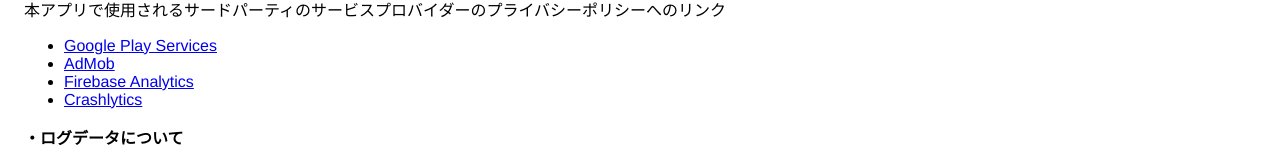
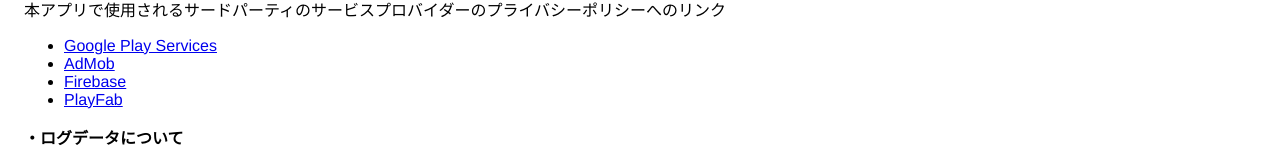
Before and after one commit to kinTomoGames/kinTomoGames.github.io, a plain HTML site: page index.html in a window 1280 px wide. Shown: the part 286-449 px from the top of the page. Drawn offline with Linux system fonts and the light colour scheme.

Commit message:
Update index.html

```diff
--- a/index.html
+++ b/index.html
@@ -17,8 +17,8 @@
                       本アプリで使用されるサードパーティのサービスプロバイダーのプライバシーポリシーへのリンク
                     </p> <ul><li><a href="https://www.google.com/policies/privacy/" target="_blank">Google Play Services</a></li>
                       <li><a href="https://support.google.com/admob/answer/6128543?hl=en" target="_blank">AdMob</a></li>
-                      <li><a href="https://firebase.google.com/policies/analytics" target="_blank">Firebase Analytics</a></li><!----><!---->
-                      <li><a href="http://try.crashlytics.com/terms/privacy-policy.pdf" target="_blank">Crashlytics</a></li><!----><!----><!----><!----><!----></ul></div>
+                      <li><a href="https://firebase.google.com/support/privacy?hl=ja" target="_blank">Firebase</a></li><!----><!---->
+                      <li><a href="https://www.microsoft.com/en-us/privacy/privacystatement" target="_blank">PlayFab</a></li><!----><!----><!----><!----><!----></ul></div>
                     <p><strong>・ログデータについて</strong></p> <p>
                     本アプリを使用するたびに、アプリでエラーが発生した場合、端末でLog Dataというデータと情報を（サードパーティ製品を通じて）収集します。このログデータには、デバイスのインターネットプロトコル（「IP」）アドレス、デバイス名、オペレーティングシステムのバージョン、サービスを利用する際のアプリの構成、サービスの使用日時、その他の統計などの情報が含まれる場合があります。
                   </p> <p><strong>・Cookiesについて</strong></p> <p>
```
